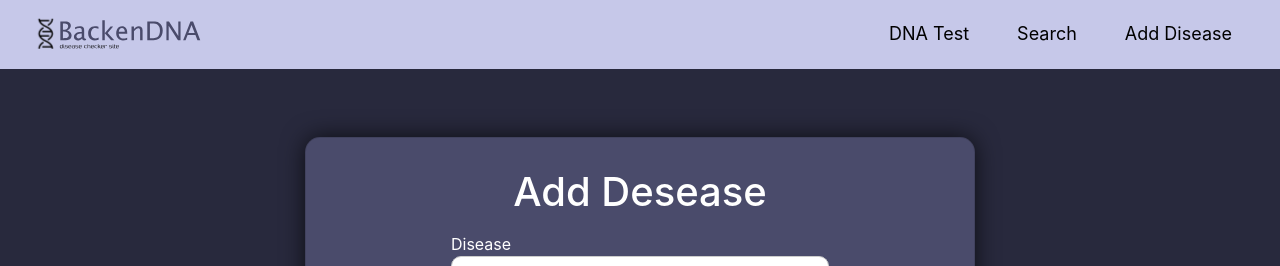
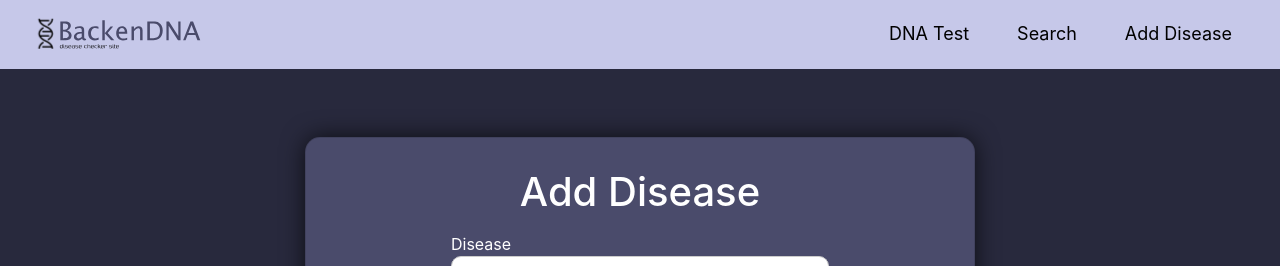
Before and after one commit to kristabdi/Tubes3_13520058, a React (Create React App) app in the folder src/frontend/: page /add in a window 1280 px wide. Shown: the top 266 px of the page. Built offline with nearby package versions, Linux system fonts and the light colour scheme.

Commit message:
fix typo

```diff
--- a/src/frontend/src/pages/AddDesease.tsx
+++ b/src/frontend/src/pages/AddDesease.tsx
@@ -58,7 +58,7 @@ function AddDesease() {
     <>
     <div className = 'container mt-5'>
         <div className='card'>
-            <h1>Add Desease</h1>
+            <h1>Add Disease</h1>
             <Form className='form'>
                 <p className='mt-2'>Disease</p>
                 <input type="text" placeholder="Name" onChange={(e => setDesease(e.target.value)) } />
```
Also changed, not shown: 1 other file (tests, documents, lock files or other folders).
